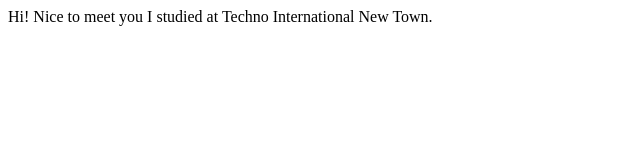
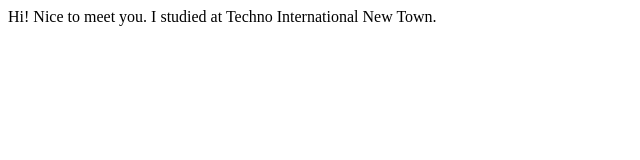
Before and after one commit to abutaher11/SitePortfolioV1, a plain HTML site: page index.html in a window 1280 px wide. Shown: the full height of the page, 0-640 px from the left. Drawn offline with Linux system fonts and the light colour scheme.

Commit message:
Update index.html
fix: Added punctuation.

```diff
--- a/index.html
+++ b/index.html
@@ -7,7 +7,7 @@
     <title>PortfolioSite</title>
 </head>
 <body>
-    Hi! Nice to meet you
+    Hi! Nice to meet you.
     I studied at Techno International New Town.
 </body>
 </html>
```
